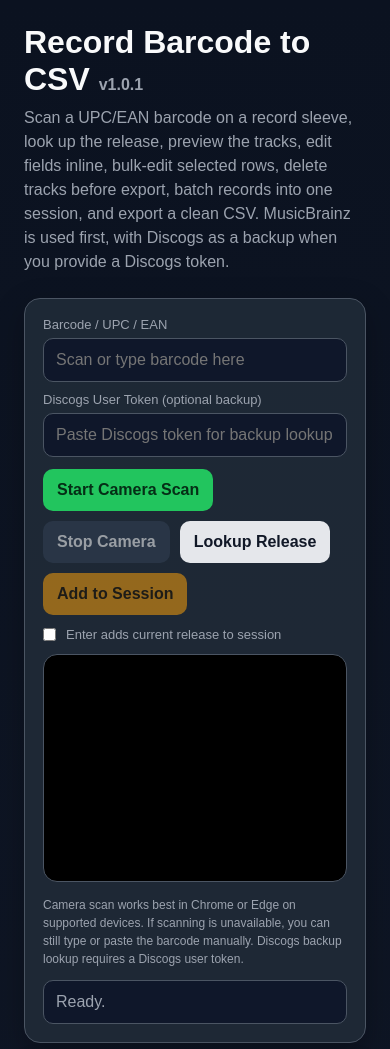
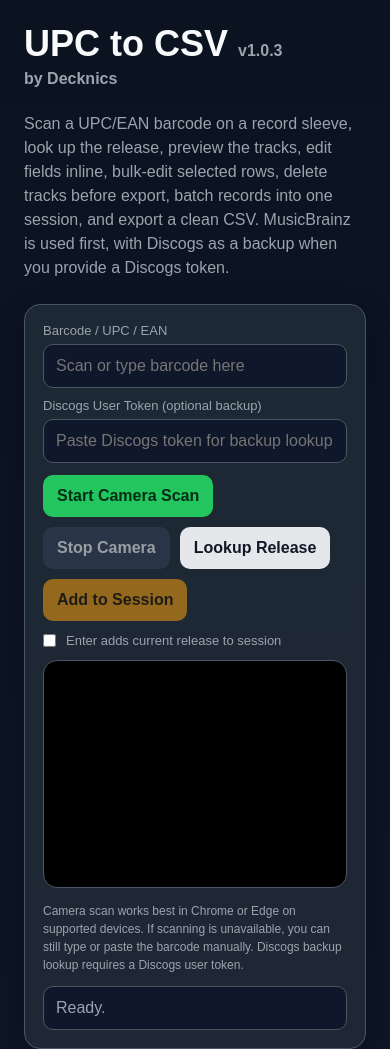
Before and after one commit to yumatripp/UpcToCscv, a plain HTML site: page index.html in a window 390 px wide. Shown: the top 1049 px of the page. Drawn offline with Linux system fonts and the light colour scheme.

Commit message:
Add files via upload

```diff
--- a/index.html
+++ b/index.html
@@ -1,5 +1,5 @@
 <!--
-VERSION INDEX — v1.0.1
+VERSION INDEX — v1.0.3
 - Barcode scan: native BarcodeDetector + Quagga fallback
 - Manual barcode entry
 - MusicBrainz primary lookup
@@ -19,7 +19,7 @@ VERSION INDEX — v1.0.1
 <head>
   <meta charset="UTF-8" />
   <meta name="viewport" content="width=device-width, initial-scale=1.0" />
-  <title>Record Barcode to CSV v1.0.1</title>
+  <title>UPC to CSV v1.0.3</title>
   <style>
     :root {
       --bg: #111827;
@@ -48,9 +48,38 @@ VERSION INDEX — v1.0.1
       padding: 24px;
     }
 
+    .topbar {
+      display: flex;
+      justify-content: space-between;
+      align-items: flex-start;
+      gap: 20px;
+      margin-bottom: 24px;
+    }
+
+    .brand-block {
+      min-width: 0;
+    }
+
     h1 {
-      margin: 0 0 8px;
-      font-size: 32px;
+      margin: 0;
+      font-size: 36px;
+      line-height: 1.1;
+    }
+
+    .byline {
+      margin-top: 6px;
+      font-size: 16px;
+      color: var(--muted);
+      font-weight: 600;
+    }
+
+    .logo-badge {
+      width: min(320px, 32vw);
+      min-width: 180px;
+      height: auto;
+      display: block;
+      object-fit: contain;
+      filter: drop-shadow(0 8px 18px rgba(0, 0, 0, 0.45));
     }
 
     .sub {
@@ -364,6 +393,15 @@ VERSION INDEX — v1.0.1
     }
 
     @media (max-width: 980px) {
+      .topbar {
+        flex-direction: column;
+        align-items: flex-start;
+      }
+
+      .logo-badge {
+        width: min(280px, 70vw);
+      }
+
       .grid { grid-template-columns: 1fr; }
       .session-item { grid-template-columns: 1fr; }
     }
@@ -371,7 +409,13 @@ VERSION INDEX — v1.0.1
 </head>
 <body>
   <div class="wrap">
-    <h1>Record Barcode to CSV <span style="font-size:16px; color:#9ca3af; font-weight:600;">v1.0.1</span></h1>
+    <div class="topbar">
+      <div class="brand-block">
+        <h1>UPC to CSV <span style="font-size:16px; color:#9ca3af; font-weight:600;">v1.0.3</span></h1>
+        <div class="byline">by Decknics</div>
+      </div>
+
+    </div>
     <div class="sub">
       Scan a UPC/EAN barcode on a record sleeve, look up the release, preview the tracks, edit fields inline, bulk-edit selected rows, delete tracks before export, batch records into one session, and export a clean CSV. MusicBrainz is used first, with Discogs as a backup when you provide a Discogs token.
     </div>
@@ -453,6 +497,7 @@ VERSION INDEX — v1.0.1
           </div>
           <div class="actions">
             <button id="applyBulkBtn" class="secondary" type="button">Apply to Selected</button>
+            <button id="bulkAddToSessionBtn" class="warning" type="button" disabled>Add to Session</button>
             <button id="deleteSelectedTracksBtn" class="danger" type="button">Delete Selected</button>
           </div>
         </div>
@@ -523,6 +568,7 @@ VERSION INDEX — v1.0.1
     const bulkBpmInput = document.getElementById('bulkBpmInput');
     const applyBulkBtn = document.getElementById('applyBulkBtn');
     const deleteSelectedTracksBtn = document.getElementById('deleteSelectedTracksBtn');
+    const bulkAddToSessionBtn = document.getElementById('bulkAddToSessionBtn');
     const selectAllTracks = document.getElementById('selectAllTracks');
 
     const KEY_OPTIONS = ['', '1A', '1B', '2A', '2B', '3A', '3B', '4A', '4B', '5A', '5B', '6A', '6B', '7A', '7B', '8A', '8B', '9A', '9B', '10A', '10B', '11A', '11B', '12A', '12B'];
@@ -831,6 +877,7 @@ VERSION INDEX — v1.0.1
 
       updateCsvPreviewForCurrent();
       addToSessionBtn.disabled = false;
+      bulkAddToSessionBtn.disabled = false;
       resultCard.style.display = 'block';
     }
 
@@ -1286,6 +1333,7 @@ VERSION INDEX — v1.0.1
       currentRelease = null;
       resultCard.style.display = 'none';
       addToSessionBtn.disabled = true;
+      bulkAddToSessionBtn.disabled = true;
       downloadCsvBtn.disabled = true;
       copyCsvBtn.disabled = true;
       selectAllTracks.checked = false;
@@ -1340,6 +1388,7 @@ VERSION INDEX — v1.0.1
 
     applyBulkBtn.addEventListener('click', applyBulkEditToSelected);
     deleteSelectedTracksBtn.addEventListener('click', deleteSelectedTracks);
+    bulkAddToSessionBtn.addEventListener('click', addCurrentToSession);
     startCameraBtn.addEventListener('click', startCameraScan);
     stopCameraBtn.addEventListener('click', stopCameraScan);
     lookupBtn.addEventListener('click', doLookup);
```
